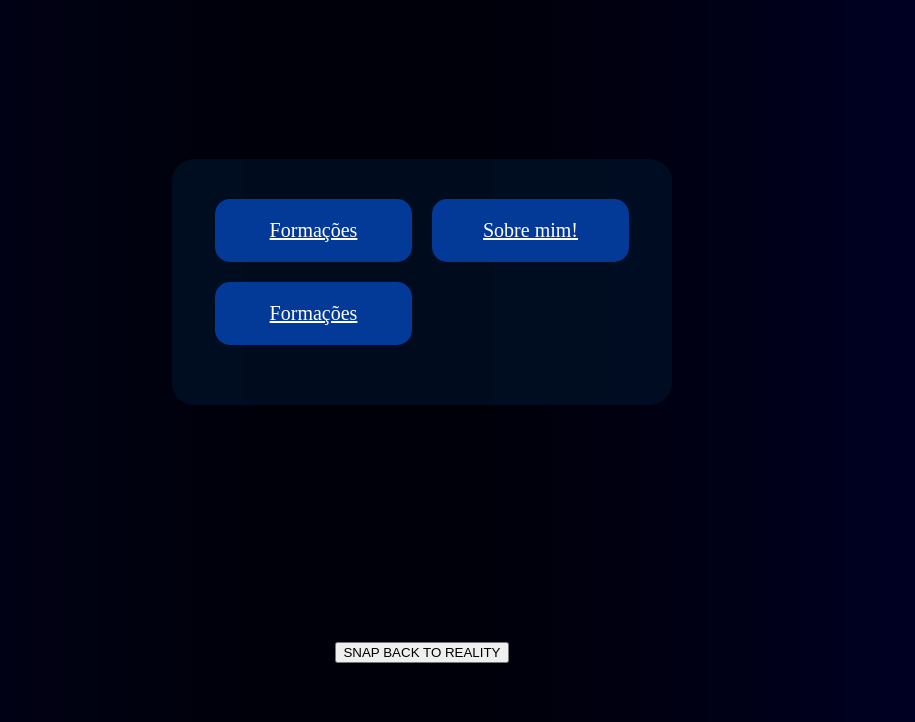
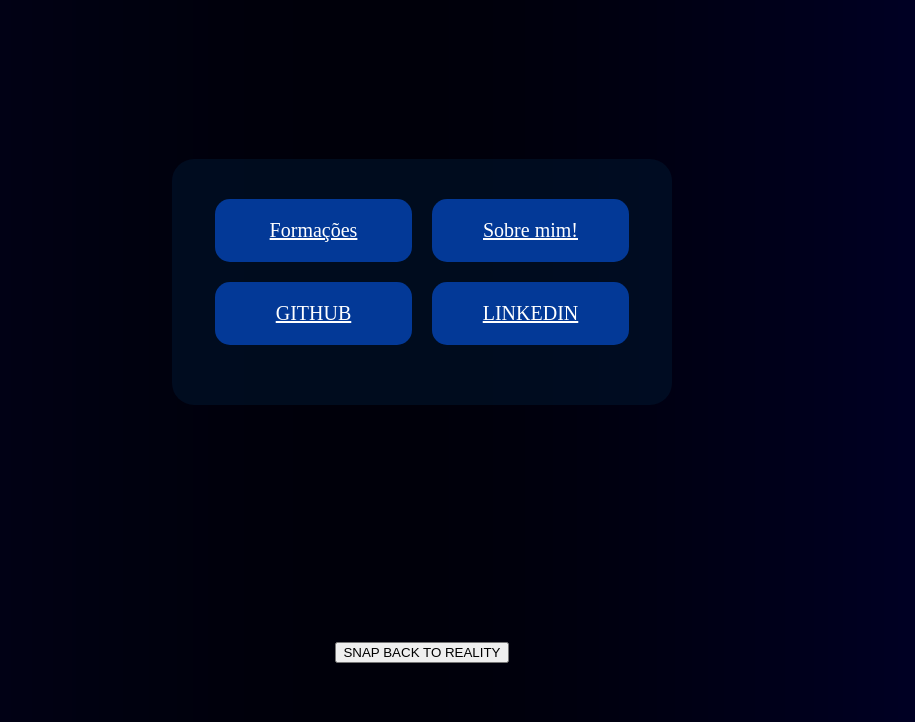
Before and after one commit to ThyCordeiro/PORTIFORIO-HTML, a plain HTML site: page index.html in a window 1280 px wide. Shown: the part 78-800 px from the top of the page, without its empty margins (218-1133 px from the left). Drawn offline with Linux system fonts and the light colour scheme.

Commit message:
v2
algumas alterações

```diff
--- a/index.html
+++ b/index.html
@@ -20,7 +20,9 @@
             <div class="cards">
                 <a href="Curso/i2.html" class="card" transition-style="in:square:hesitate">Formações</a>
                 <a href="Sobre/sobre.html" class="card" transition-style="in:square:hesitate">Sobre mim!</a>
-                <a href="" class="card" transition-style="in:square:hesitate">Formações</a>
+                <a href="https://github.com/thycordeiro" class="card" transition-style="in:square:hesitate">GITHUB</a>
+                <a href="https://www.linkedin.com/in/thyago-daniel-cordeiro-683aa9250/" class="card" transition-style="in:square:hesitate">LINKEDIN</a>
+
             </div>
         </div>
     </div>
```
Also changed, not shown: Sobre/sobre.html (+1 -1 lines).
